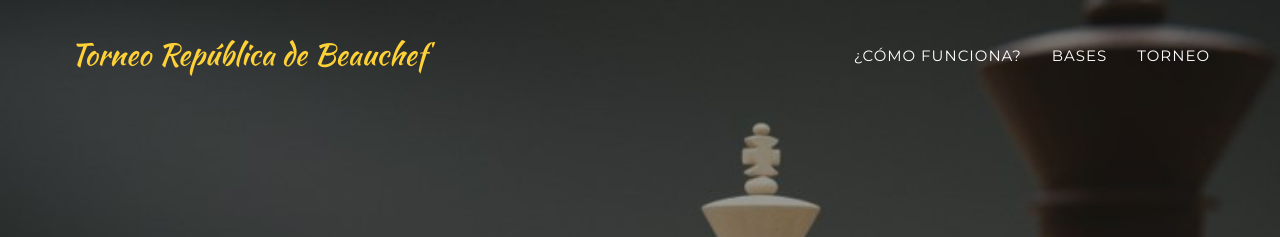
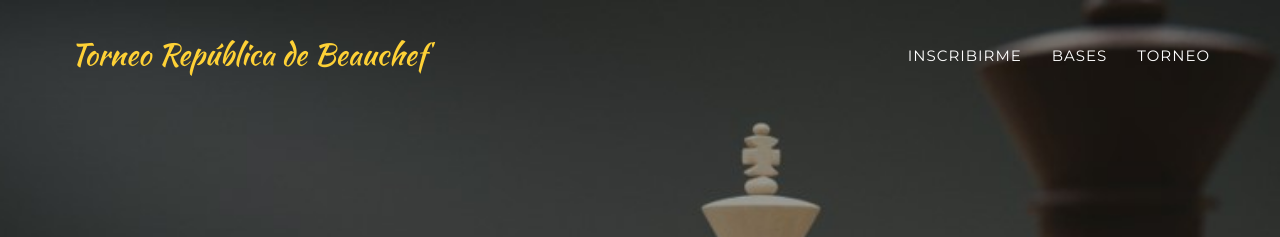
Before and after one commit to torneofundacionmoisesmellado/2021, a Jekyll site: the page built from index.html, in a window 1280 px wide and 900 px high. Shown: the top 237 px of the window. Built offline with Jekyll 4.4.1, drawn with Linux system fonts in a browser that asks for light colours; some web fonts are replaced.

Commit message:
Update header.html

```diff
--- a/_includes/header.html
+++ b/_includes/header.html
@@ -18,11 +18,8 @@
                     <li class="hidden">
                         <a href="#page-top"></a>
                     </li>
-                    <li class="hidden">
-                        <a class="page-scroll" href="https://forms.gle/igwGRz4yEeKZCXQ86" target="_blank" >Inscribirme!</a>
-                    </li>
                     <li>
-                        <a class="page-scroll" href="#about" onclick="window.open('https://forms.gle/igwGRz4yEeKZCXQ86');">¿Cómo Funciona?</a>
+                        <a class="page-scroll" href="#about" onclick="window.open('https://forms.gle/igwGRz4yEeKZCXQ86');">Inscribirme</a>
                     </li>
 
                     <li>
```
